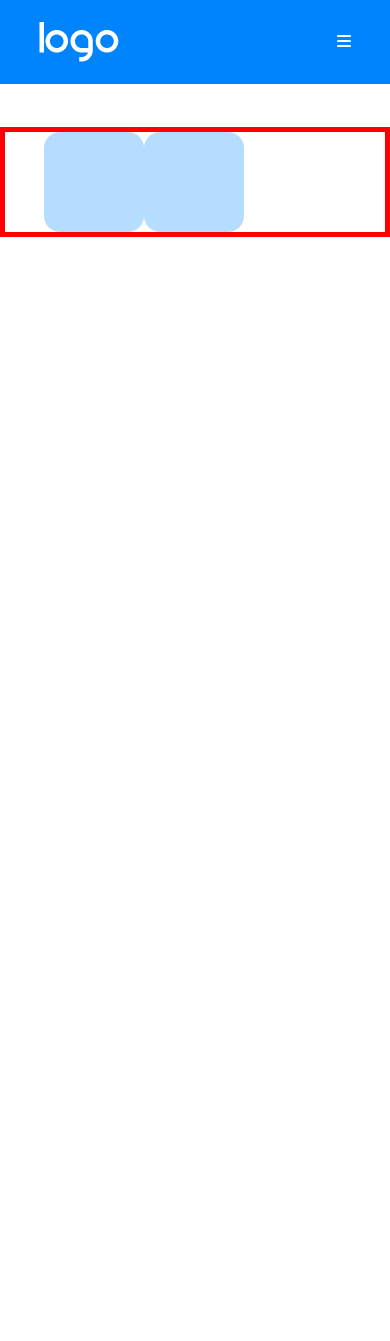
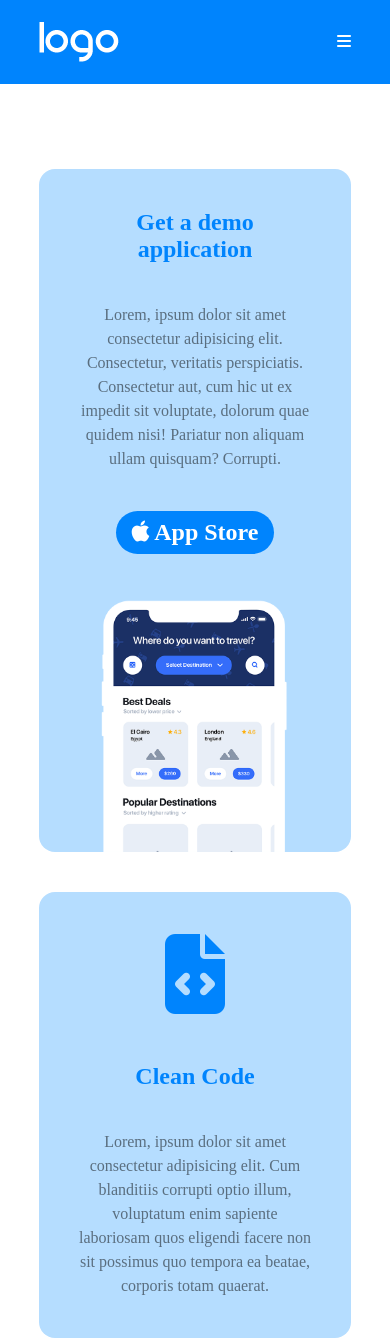
Before and after one commit to MicheleFranciolapilla/htmlcss-responsive-layout, a plain HTML site: page index.html in a window 390 px wide. Shown: the top 1341 px of the page. Before the commit the page ends 844 px from the top, so only its background shows below. Drawn offline with Linux system fonts and the light colour scheme.

Commit message:
Sezione 1 (cards) ultimata (solo mobile)

```diff
--- a/assets/css/style.css
+++ b/assets/css/style.css
@@ -10,6 +10,7 @@
 --main_margin_tab: 5vw;
 --main_margin_lap: 10vw;
 --main_margin_desk: 20vw;
+--section_flex_gap: 2.5rem;
 
 /******************************/
 
@@ -18,6 +19,7 @@
 --header_color: #0084FD;
 --menu_item_color: lightgray;
 --s_1_cards_color: #B5DDFF;
+--s_1_icon_color: #0084FD;
 }
 /******************************/
 
@@ -25,6 +27,7 @@
 .white_text{
     color: white;
 }
+
 /****************************/
 
 /* Settore "HEADER" e "NAV"*/
@@ -64,15 +67,44 @@ nav{
 
 /* Settore "Section */
 #section_1{
-    margin-top: calc(1.5 * var(--header_height));
+    margin-top: calc(2 * var(--header_height));
+    margin-bottom: calc(2 * var(--header_height));
     padding: 0 var(--main_margin_mob);
+    gap: var(--section_flex_gap);
 }
 
-.s_1_card{
+#section_1 > .s_1_card, #section_1 > #s_1_wide_card{
     background-color: var(--s_1_cards_color);
-    width: 100px;
-    height: 100px;
     border-radius: 1rem;
+    padding: var(--section_flex_gap);
+}
+
+#section_1 > #s_1_wide_card > img{
+    width: 100%;
+}
+
+.s_1_card > a{
+    font-size: 1.5rem;
+    font-weight: 600;
+    color: var(--s_1_icon_color);
+}
+
+.s_1_card .btn_normal{
+    color: white;
+    background-color: var(--s_1_icon_color);
+    margin: var(--section_flex_gap) 0;
+}
+
+.s_1_icon{
+    display: block;
+    font-size: 5rem;
+    margin-bottom: var(--section_flex_gap);
+}
+
+.s_1_card > p{
+    margin-top: var(--section_flex_gap);
+    line-height: 1.5rem;
+    color: #5A6E7F;
 }
 /***********************/
 /* SETTORE MEDIA QUERY */
--- a/index.html
+++ b/index.html
@@ -50,11 +50,68 @@
     </header>
 
     <main>
-        <section id="section_1" class="debug_r d_flex">
-            <div id="s_1_wide_card">
-                <div class="s_1_card"></div>
+        <section id="section_1" class="d_flex flex_column center_text">
+            <div id="s_1_wide_card" class="d_flex flex_column" style="padding-bottom: 0;">
+                <div class="s_1_card">
+                    <a href="#" class="reset_decor">Get a demo application</a>
+                    <p>
+                        Lorem, ipsum dolor sit amet consectetur adipisicing elit. Consectetur, veritatis perspiciatis. Consectetur aut, cum hic ut ex impedit sit voluptate, dolorum quae quidem nisi! Pariatur non aliquam ullam quisquam? Corrupti.
+                    </p>
+                    <a href="#" class="reset_decor d_ib btn_normal btn_pill">
+                        <i class="fa-brands fa-apple"></i>
+                        <span> App Store</span>
+                    </a>
+                </div>
+                <img src="assets/img/phone.png" alt="phone image">
             </div>
-            <div class="s_1_card"></div>
+            <!-- Card nr 2 -->
+            <div class="s_1_card">
+                <a href="#" class="reset_decor">
+                    <span class="s_1_icon">
+                        <i class="fa-solid fa-file-code"></i>
+                    </span>
+                    <span>Clean Code</span>
+                </a>
+                <p>
+                   Lorem, ipsum dolor sit amet consectetur adipisicing elit. Cum blanditiis corrupti optio illum, voluptatum enim sapiente laboriosam quos eligendi facere non sit possimus quo tempora ea beatae, corporis totam quaerat.
+                </p>
+            </div>
+            <!-- Card nr 3 -->
+            <div class="s_1_card">
+                <a href="#" class="reset_decor">
+                    <span class="s_1_icon">
+                        <i class="fa-solid fa-compass-drafting"></i>
+                    </span>
+                    <span>Clean Code</span>
+                </a>
+                <p>
+                   Lorem ipsum dolor sit amet, consectetur adipisicing elit. A distinctio officiis vel ipsam? Odit repellendus est rem perferendis? Dolor molestiae quam eius, earum eum veritatis sequi. Officia totam blanditiis tenetur!
+                </p>
+            </div>
+            <!-- Card nr 4 -->
+            <div class="s_1_card">
+                <a href="#" class="reset_decor">
+                    <span class="s_1_icon">
+                        <i class="fa-solid fa-laptop-code"></i>
+                    </span>
+                    <span>Clean Code</span>
+                </a>
+                <p>
+                    Lorem ipsum dolor sit amet consectetur adipisicing elit. Esse, sunt expedita deserunt impedit, maxime, aliquam fugit at inventore repudiandae iusto consequuntur odit tempora accusamus exercitationem magnam aperiam nisi cupiditate possimus.
+                </p>
+            </div>
+            <!-- Card nr 5 -->
+            <div class="s_1_card">
+                <a href="#" class="reset_decor">
+                    <span class="s_1_icon">
+                        <i class="fa-solid fa-bullhorn"></i>
+                    </span>
+                    <span>Clean Code</span>
+                </a>
+                <p>
+                   Lorem ipsum dolor sit amet consectetur adipisicing elit. Recusandae, unde dicta? Architecto consequatur dolores soluta, aliquam expedita eveniet ut alias quibusdam ipsum possimus voluptatem, natus nesciunt culpa iusto deserunt maiores.
+                </p>
+            </div>
         </section>
     </main>
 
```
